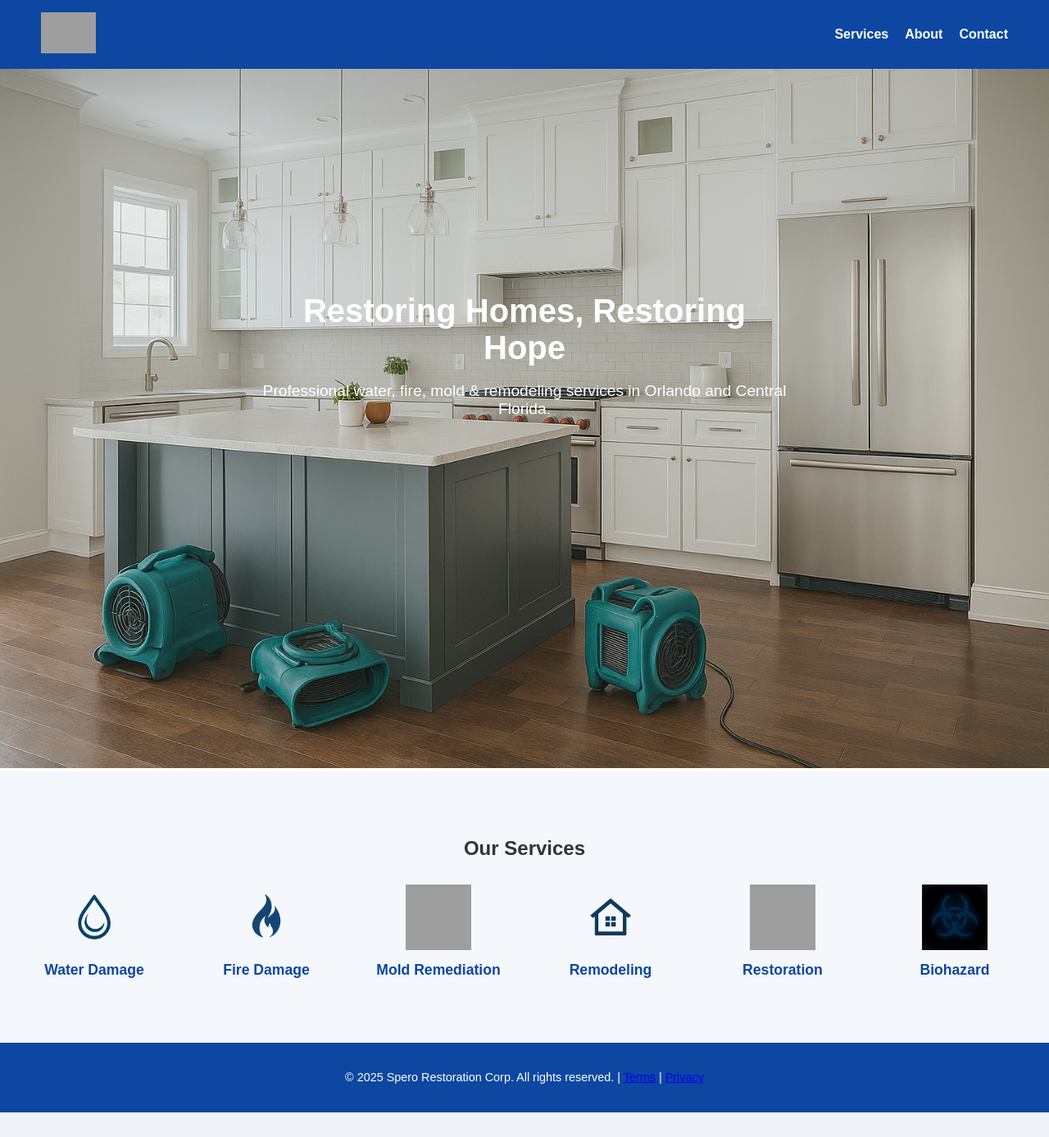
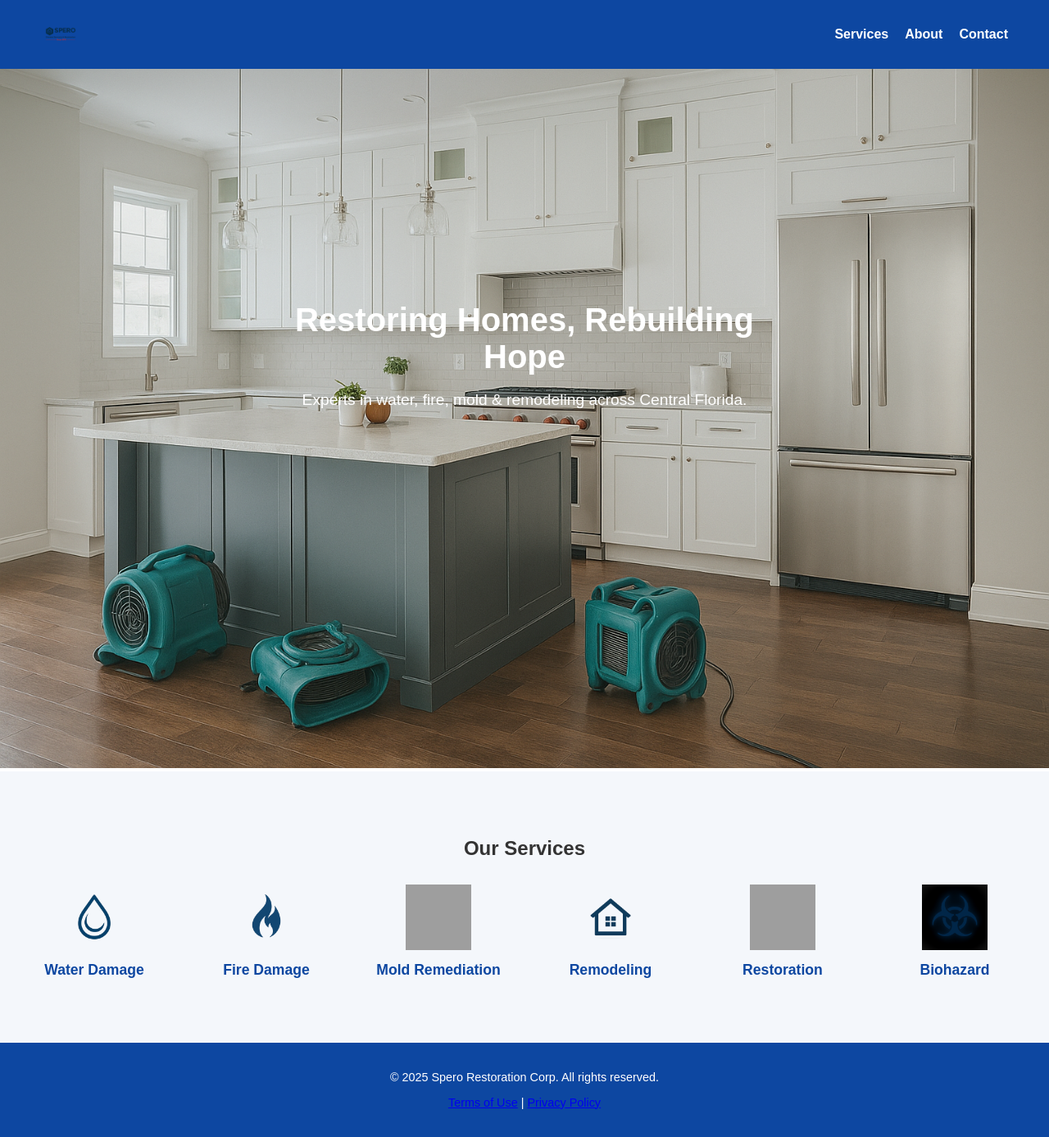
Before and after one commit to ROBERTOMAFFRA/spero-website, a Flask app: page /preview in a window 1280 px wide. Shown: the whole page at 82% size. Before the commit the page ends 1357 px from the top, so only its background shows below. Run offline with Flask 3, Linux system fonts and the light colour scheme; grey boxes are pictures that could not be loaded.

Commit message:
Update index.html

```diff
--- a/templates/index.html
+++ b/templates/index.html
@@ -3,17 +3,64 @@
 <head>
   <meta charset="UTF-8" />
   <meta name="viewport" content="width=device-width, initial-scale=1.0" />
-  <title>Spero Restoration | Orlando Restoration Experts</title>
-  <meta name="description" content="Spero Restoration specializes in water, fire, and mold restoration services in Orlando, FL. Fast response, certified technicians, and guaranteed quality.">
+  <title>Spero Restoration | Orlando Water, Fire & Mold Experts</title>
+
+  <!-- ✅ SEO Essentials -->
+  <meta name="description" content="Spero Restoration offers professional water, fire, mold remediation, and remodeling services in Orlando and Central Florida. Fast response and guaranteed quality.">
+  <meta name="keywords" content="water damage, fire restoration, mold remediation, remodeling, Orlando restoration, emergency repair, Spero Restoration">
   <meta name="robots" content="index, follow" />
   <link rel="canonical" href="https://spero-restoration.com/" />
+
+  <!-- ✅ Open Graph -->
+  <meta property="og:title" content="Spero Restoration | Orlando Restoration Experts">
+  <meta property="og:description" content="Restoring homes, rebuilding hope. Certified experts in water, fire, and mold damage restoration across Central Florida.">
+  <meta property="og:image" content="{{ url_for('static', filename='images/banner.png') }}">
+  <meta property="og:url" content="https://spero-restoration.com">
+  <meta property="og:type" content="website">
+
+  <!-- ✅ Favicon & Styles -->
   <link rel="icon" type="image/png" href="{{ url_for('static', filename='images/favicon.png') }}" />
   <link rel="stylesheet" href="{{ url_for('static', filename='css/style.css') }}" />
+
+  <!-- ✅ Google Analytics & Tag Manager -->
+  <script async src="https://www.googletagmanager.com/gtag/js?id=G-XXXXXXX"></script>
+  <script>
+    window.dataLayer = window.dataLayer || [];
+    function gtag(){dataLayer.push(arguments);}
+    gtag('js', new Date());
+    gtag('config', 'G-XXXXXXX');
+  </script>
+
+  <!-- ✅ JSON-LD Schema (Organization) -->
+  <script type="application/ld+json">
+  {
+    "@context": "https://schema.org",
+    "@type": "LocalBusiness",
+    "name": "Spero Restoration",
+    "image": "https://spero-restoration.com/static/images/logo.png",
+    "telephone": "+14077246310",
+    "email": "contact@spero-restoration.com",
+    "url": "https://spero-restoration.com",
+    "address": {
+      "@type": "PostalAddress",
+      "addressLocality": "Orlando",
+      "addressRegion": "FL",
+      "addressCountry": "US"
+    },
+    "sameAs": [
+      "https://www.facebook.com/",
+      "https://www.instagram.com/",
+      "https://www.linkedin.com/"
+    ]
+  }
+  </script>
 </head>
+
 <body>
+  <!-- ====== HEADER ====== -->
   <header>
     <div class="logo">
-      <img src="{{ url_for('static', filename='images/logo-web.png') }}" alt="Spero Restoration Logo">
+      <img src="{{ url_for('static', filename='images/logo.png') }}" alt="Spero Restoration Logo">
     </div>
     <nav>
       <ul>
@@ -24,14 +71,16 @@
     </nav>
   </header>
 
+  <!-- ====== HERO SECTION ====== -->
   <section id="hero">
     <img src="{{ url_for('static', filename='images/banner.png') }}" alt="Restoration Banner" class="banner">
     <div class="hero-text">
-      <h1>Restoring Homes, Restoring Hope</h1>
-      <p>Professional water, fire, mold & remodeling services in Orlando and Central Florida.</p>
+      <h1>Restoring Homes, Rebuilding Hope</h1>
+      <p>Experts in water, fire, mold & remodeling across Central Florida.</p>
     </div>
   </section>
 
+  <!-- ====== SERVICES ====== -->
   <section id="services">
     <h2>Our Services</h2>
     <div class="service-grid">
@@ -62,10 +111,10 @@
     </div>
   </section>
 
+  <!-- ====== FOOTER ====== -->
   <footer>
-    <p>© 2025 Spero Restoration Corp. All rights reserved. |
-    <a href="{{ url_for('terms') }}">Terms</a> |
-    <a href="{{ url_for('privacy') }}">Privacy</a></p>
+    <p>© 2025 Spero Restoration Corp. All rights reserved.</p>
+    <p><a href="{{ url_for('terms') }}">Terms of Use</a> | <a href="{{ url_for('privacy') }}">Privacy Policy</a></p>
   </footer>
 </body>
 </html>
```
